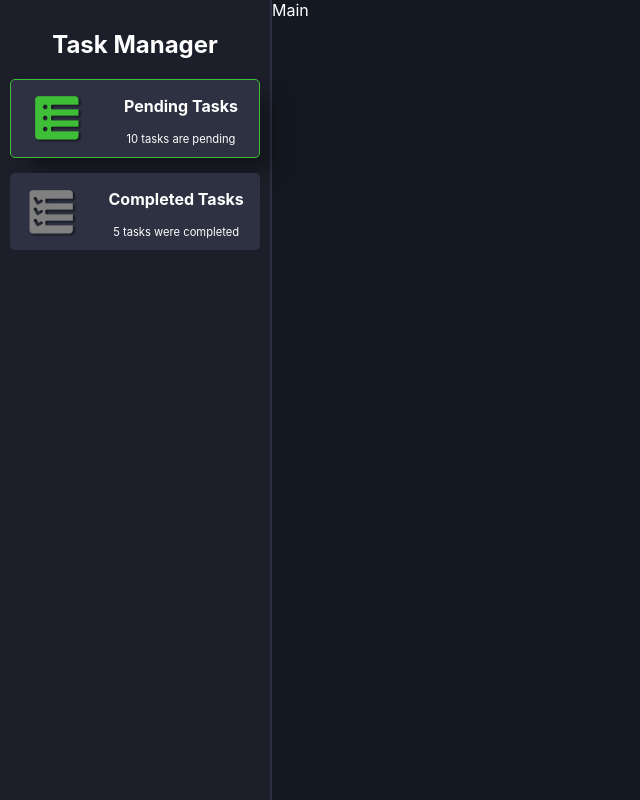
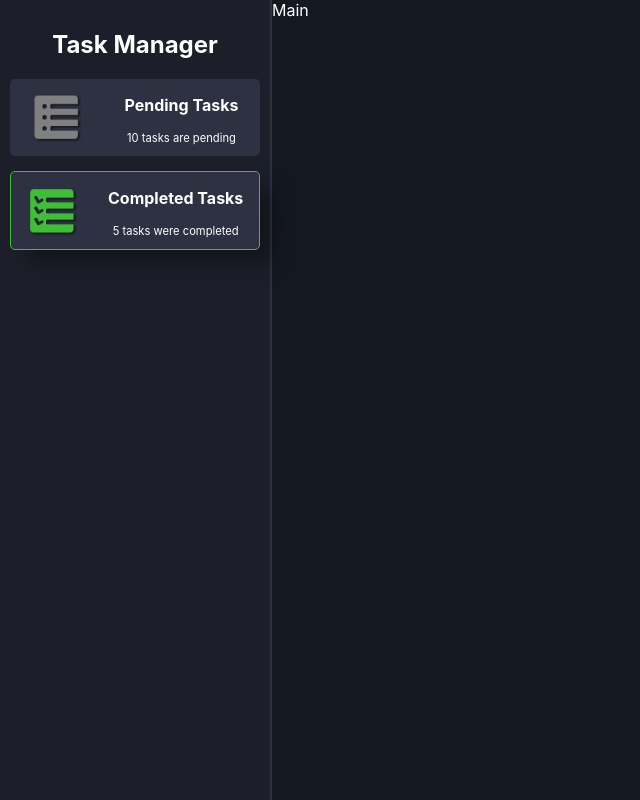
Before and after one commit to vimaciel/task-manager-web, a React (Create React App) app: page / in a window 1280 px wide. Shown: the whole page, without its empty margins (0-640 px from the left). Built offline with nearby package versions, Linux system fonts and the light colour scheme.

Commit message:
Styled humburger icon with cross when its menu opened

```diff
--- a/src/components/SideMenu.js
+++ b/src/components/SideMenu.js
@@ -38,18 +38,18 @@ export default class SideMenu extends PureComponent {
                         </h2>
                     </div>
                     <ul>
-                        <li className="selected">
+                        <li>
                             <a>
-                                <img className="menu-icon" src={tasksToDo} />
+                                <img className="menu-icon" src={tasksToDoGray} />
                                 <div>
                                     <h3>Pending Tasks</h3>
                                     <p>10 tasks are pending</p>
                                 </div>
                             </a>
                         </li>
-                        <li>
+                        <li className="selected">
                             <a>
-                                <img className="menu-icon" src={tasksFinishedGray} />
+                                <img className="menu-icon" src={tasksFinished} />
                                 <div>
                                     <h3>Completed Tasks</h3>
                                     <p>5 tasks were completed</p>
--- a/src/scss/_side-menu.scss
+++ b/src/scss/_side-menu.scss
@@ -71,7 +71,7 @@
     display: flex;
     flex-direction: column;
     justify-content: space-around;
-    height: 40px;
+    height: 45px;
     margin-top: 10px;
     padding: 10px;
     border-radius: 10px;
@@ -80,7 +80,7 @@
     span {
       border-radius: 10px;
       background-color: #fff;
-      width: 26px;
+      width: 25px;
       height: 2px;
     }
 
@@ -90,6 +90,7 @@
   }
 
   .side-menu {
+    width: 70px;
     .menu-opened {
       display: none;
     }
@@ -115,6 +116,21 @@
 
     &.opened {
       width: 200px;
+      .hamburger {
+        span:first-child {
+          opacity: 1;
+          transform: translateY(11px) rotate(45deg)
+        }
+
+        span:nth-child(2){
+          opacity: 0;
+        }
+
+        span:last-child {
+          opacity: 1;
+          transform: translateY(-6px) rotate(-45deg)
+        }
+      }
 
       li {
         a {
```
